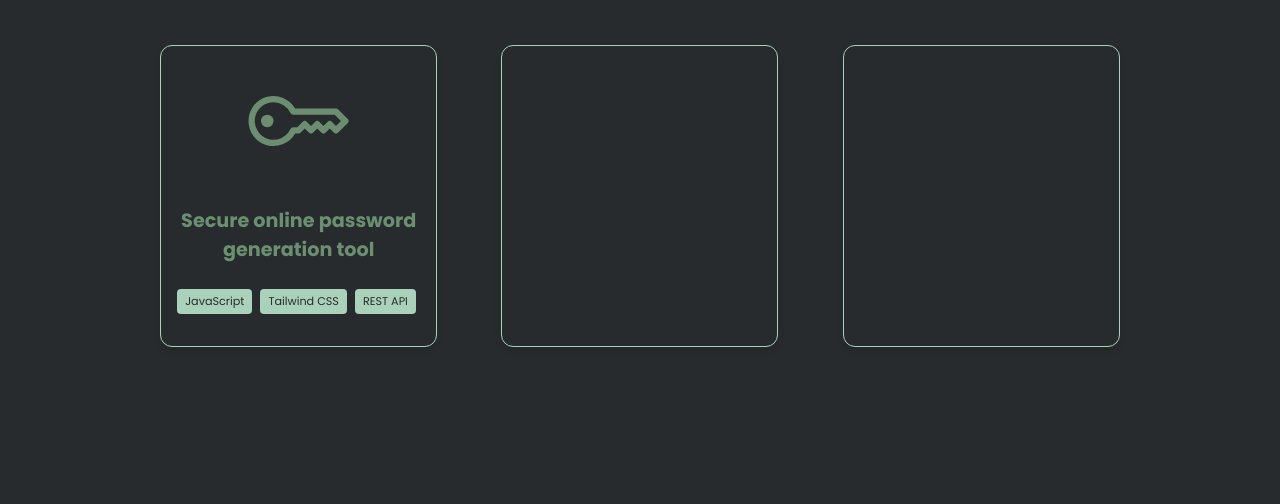
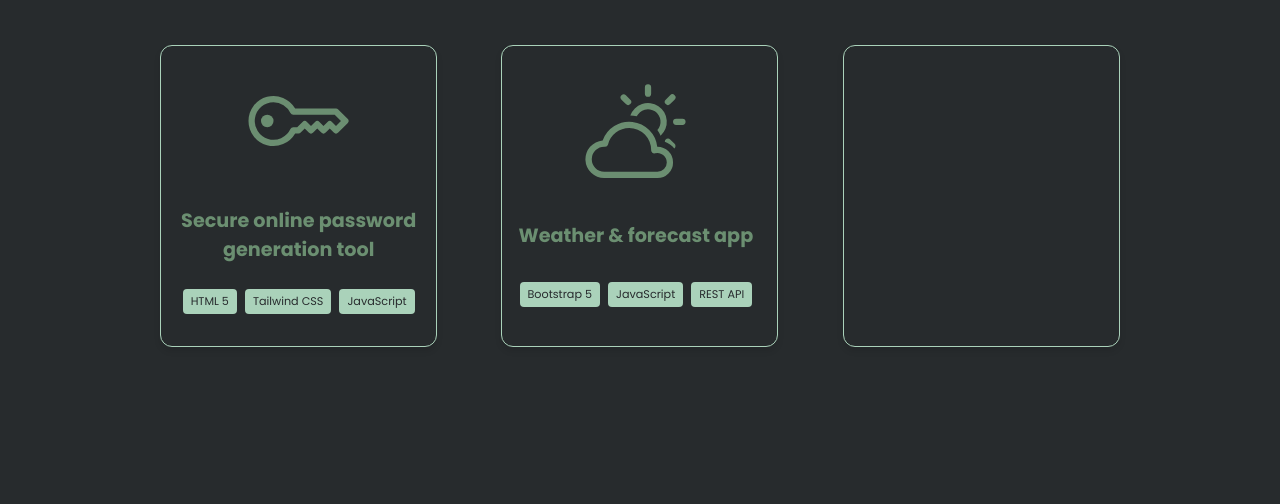
Before and after one commit to costin-georgescu/portfolio-website, a plain HTML site: page index.html in a window 1280 px wide. Shown: the part 549-1053 px from the top of the page. Drawn offline with Linux system fonts and the light colour scheme.

Commit message:
Adding the weather project card.

```diff
--- a/index.html
+++ b/index.html
@@ -93,21 +93,35 @@
             <h2 id="narrow-separator">Projects</h2>
             <a class="projects-link" href="projects.html">View all</a>
           </div>
-          <div class="project-cards password-generator">
+          <div class="project-cards">
             <a href="./password-generator/index.html" class="project-link">
-              <div class="project">
+              <div class="project password-generator">
                 <div class="project-content">
                   <img src="./assets/key.svg" alt="Password Generator Icon" />
                   <h3>Secure online password generation tool</h3>
                   <div class="tech-stack">
+                    <span class="tech-tag">HTML 5</span>
+                    <span class="tech-tag">Tailwind CSS</span>
                     <span class="tech-tag">JavaScript</span>
-                    <span class="tech-tag">Tailwind CSS</span>
+                  </div>
+                </div>
+              </div>
+            </a>
+
+            <a href="./weather/index.html" class="project-link">
+              <div class="project">
+                <div class="project-content">
+                  <img src="./assets/cloud-sun.svg" alt="Weather Icon" />
+                  <h3>Weather & forecast app</h3>
+                  <div class="tech-stack">
+                    <span class="tech-tag">Bootstrap 5</span>
+                    <span class="tech-tag">JavaScript</span>
                     <span class="tech-tag">REST API</span>
                   </div>
                 </div>
               </div>
             </a>
-            <div class="project"></div>
+
             <div class="project"></div>
           </div>
           <div>
--- a/style.scss
+++ b/style.scss
@@ -293,6 +293,7 @@ header {
 
         .tech-stack {
           display: flex;
+          justify-content: center;
           gap: 8px;
           margin-bottom: 8px;
 
@@ -318,10 +319,7 @@ header {
         }
       }
     }
-  }
-}
 
-.password-generator {
     .project-link {
       text-decoration: none;
       color: inherit;
@@ -343,6 +341,7 @@ header {
           .project-content {
             h3 {
               color: lighten($primary, 10%);
+            }
           }
         }
       }
```
Also changed, not shown: assets/cloud-sun.svg (added), assets/password-generator-desktop.png (added), projects.html (line endings or trailing spaces), style.css, 2 other files. Lines whose indentation alone changed are shown as unchanged.
